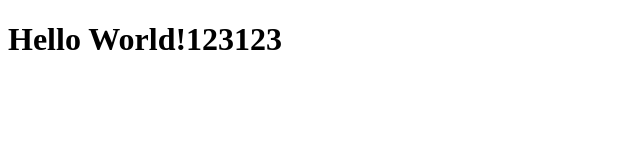
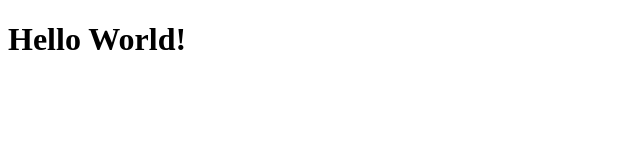
Before and after one commit to taras-on/my-project, a plain HTML site: page index.html in a window 1280 px wide. Shown: the whole page, without its empty margins (0-640 px from the left). Drawn offline with Linux system fonts and the light colour scheme.

Commit message:
developer changes

```diff
--- a/index.html
+++ b/index.html
@@ -7,6 +7,6 @@
     <title>My project</title>
 </head>
 <body>
-    <h1>Hello World!123123</h1>
+    <h1>Hello World!</h1>
 </body>
 </html>
```
